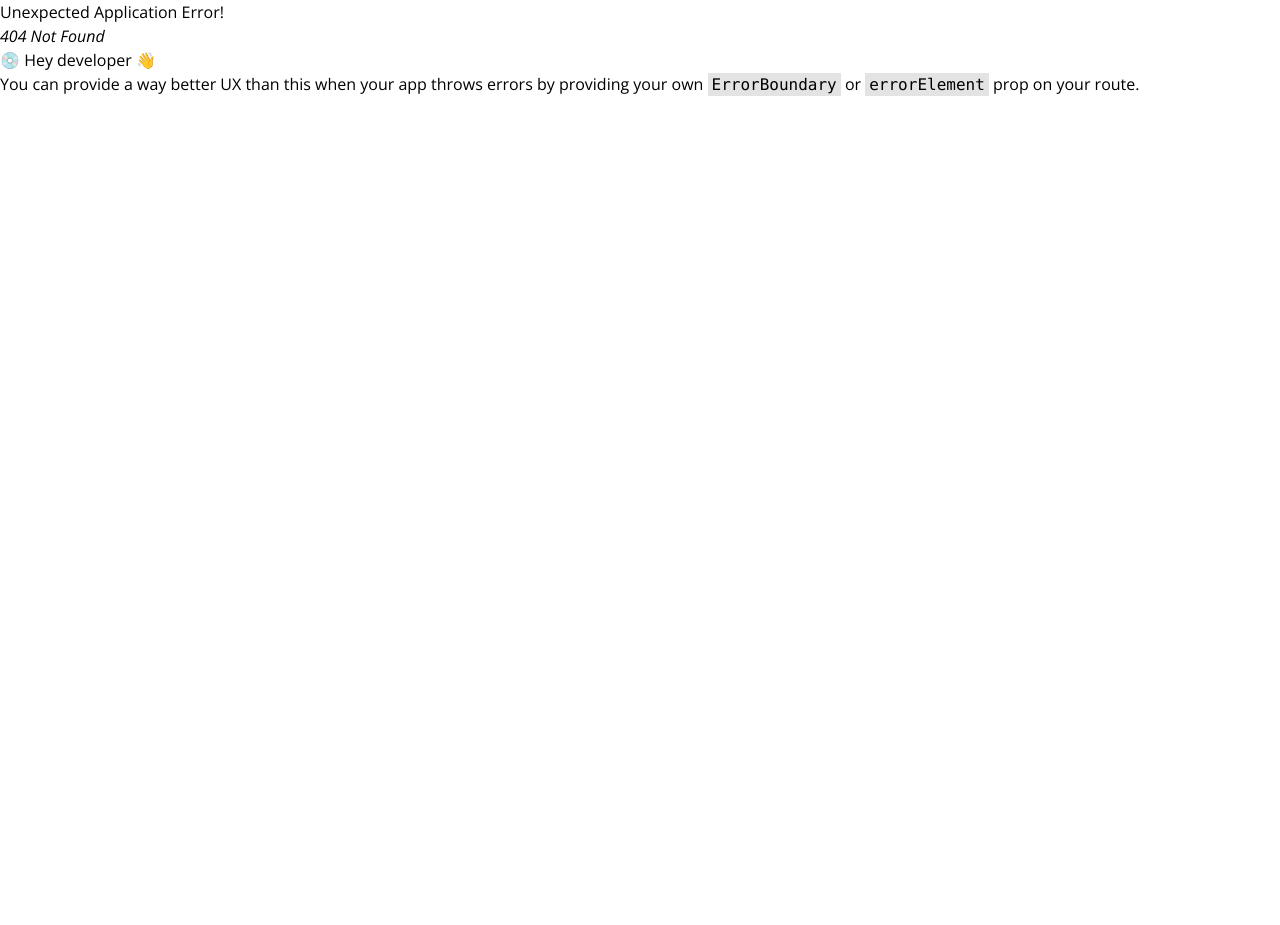
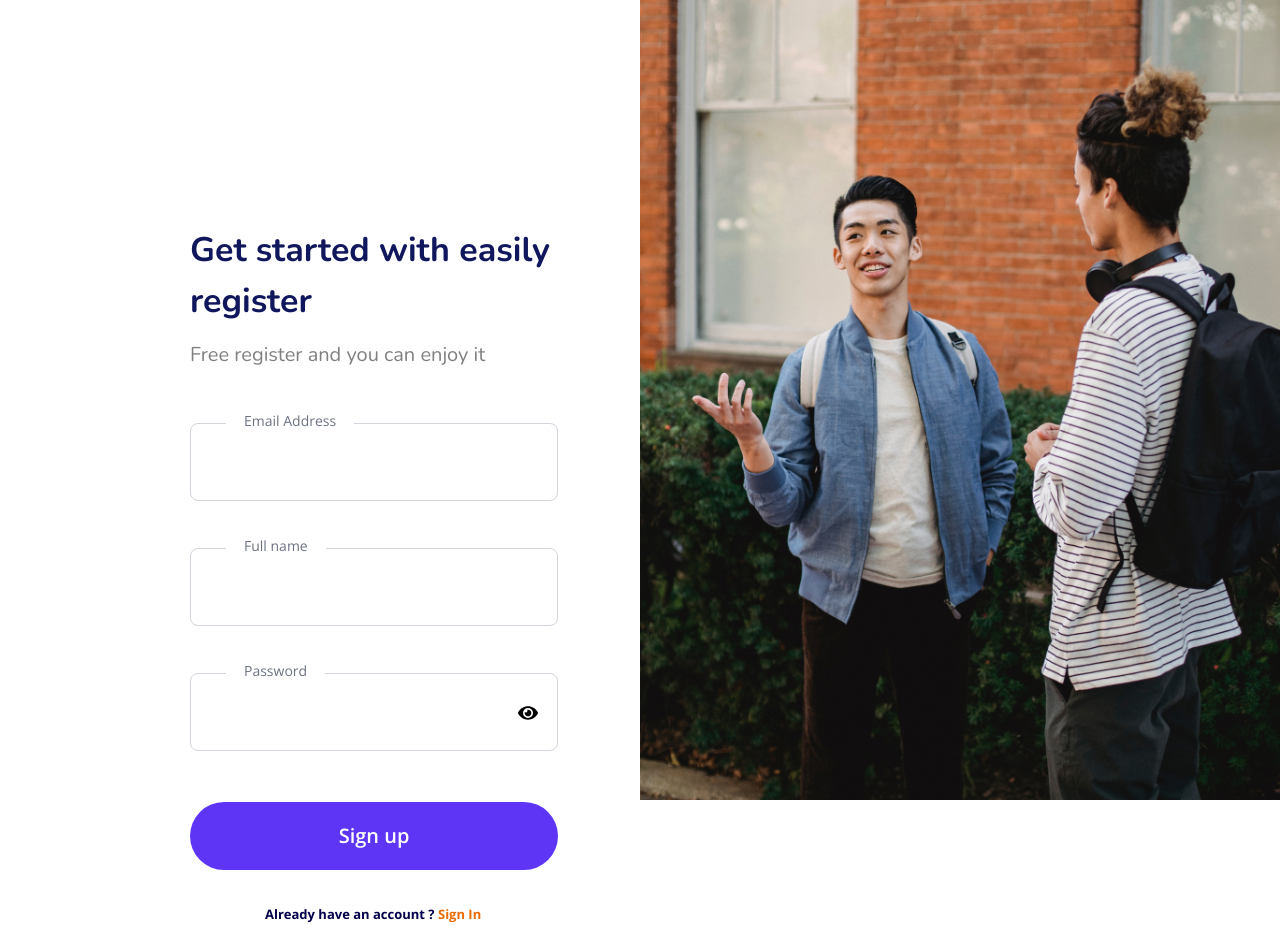
Before and after one commit to JahidWebDev/Catting-Application, a React (Vite) app: page /registration in a window 1280 px wide. Before the commit this address had no page. Before the commit the page ends 800 px from the top, so only its background shows below. Built offline with nearby package versions, Linux system fonts and the light colour scheme.

Commit message:
login loginup update

```diff
--- a/src/App.jsx
+++ b/src/App.jsx
@@ -16,7 +16,7 @@ const router = createBrowserRouter(
     <Route>
 
 
-     <Route index element={<Registration/>}/>
+     <Route path='/registration' element={<Registration/>}/>
      <Route path="/login" element={<Login/>}/>
 
     </Route>
--- a/src/Components/Login.jsx
+++ b/src/Components/Login.jsx
@@ -1,12 +1,14 @@
+
 import { FaGoogle } from "react-icons/fa";
 import loginImg from "../assets/Rectangle 69.jpg";
 import { useState } from "react";
 import { FaEye } from "react-icons/fa";
 import { FaEyeSlash } from "react-icons/fa";
-
-
-
+import { getAuth, signInWithEmailAndPassword } from "firebase/auth";
+import { ToastContainer, toast } from 'react-toastify';
+import { Link } from "react-router-dom";
 const Login = () => {
+  const auth = getAuth();
   const [email, setEmail] = useState("");
   const [password, setPassword] = useState("");
 
@@ -16,20 +18,17 @@ const Login = () => {
   const [showPassword, setShowPassword] = useState("");
 
   const handleEmail = (e) => {
-    setEmail(e.target.value)
-      setEmailErr("")
+    setEmail(e.target.value);
+    setEmailErr("");
+  };
 
-  }
-
-
-  const handlePassword = (e) =>{
-    setPassword(e.target.value)
-    setpasswordErr("")
-  }
-
+  const handlePassword = (e) => {
+    setPassword(e.target.value);
+    setpasswordErr("");
+  };
 
   const handleSubmit = () => {
-    if(!email){
+    if (!email) {
       setEmailErr("Please give email");
     } else {
       if (
@@ -39,18 +38,37 @@ const Login = () => {
       )
         setEmailErr("Please enter valid email address");
     }
-    if(!password){
+    if (!password) {
       setpasswordErr("Please give password");
     }
+    if (email) {
+      signInWithEmailAndPassword(auth, email, password)
+        .then(() => {
+          toast.success("Login Suessessfully Done");
+
+        })
+        .catch((error) => {
+          const errorCode = error.code;
+          if(errorCode.includes("auth/invalid-credential") ){
+            toast.error("please give your right email & password")
           }
 
+        });
+    }
+  };
 
   return (
     <div className="flex pb-[212px]">
+    <ToastContainer/>
       <div className="w-1/2">
         <div className="mt-[225px] ml-[190px]">
-            <h2 className="text-[#03014C] font-sans text-[33.344px] font-bold mb-[53px]">Login to your account!</h2>
-            <p className="flex items-center py-[20px] pl-[30px] border radius-[8.336px] w-[220.904px] mb-[32px]"><FaGoogle className="text-[#15013b] mr-[9.77px]" />Login with Google</p>
+          <h2 className="text-[#03014C] font-sans text-[33.344px] font-bold mb-[53px]">
+            Login to your account!
+          </h2>
+          <p className="flex items-center py-[20px] pl-[30px] border radius-[8.336px] w-[220.904px] mb-[32px]">
+            <FaGoogle className="text-[#15013b] mr-[9.77px]" />
+            Login with Google
+          </p>
           <div className="relative ">
             <input
               onChange={handleEmail}
@@ -61,11 +79,11 @@ const Login = () => {
               autoComplete="username"
               spellCheck="false"
               className=" mb-[60px] w-[368px] mt-[32px] border-b-[3px] bg-none  py-[26px] pl-[52px]  focus:outline-none focus:ring-2 focus:ring-blue-500 focus:border-blue-500 transition"
-
-
             />
             <p className=" font-normal text-red-700 font-popp">{emailErr}</p>
-            <p className="absolute text-[#323232] top-[17px] left-[10px]">Email Addres</p>
+            <p className="absolute text-[#323232] top-[17px] left-[10px]">
+              Email Addres
+            </p>
           </div>
           <div className="relative ">
             {showPassword ? (
@@ -82,26 +100,33 @@ const Login = () => {
 
             <input
               onChange={handlePassword}
-              type="Password"
+              type={`${showPassword ? "text" : "password"}`}
               id="identifierId"
               name="identifier"
               placeholder="Enter your password"
               autoComplete="username"
               spellCheck="false"
               className="w-[368px] mt-[32px] border-b-[3px] bg-none  py-[26px] pl-[52px]  focus:outline-none focus:ring-2 focus:ring-blue-500 focus:border-blue-500 transition"
-
-
             />
 
-            <p className="absolute text-[#323232] top-[17px] left-[10px]">Password</p>
-            <p className=" font-normal text-red-700 font-popp">
-                {passwordErr}
+            <p className="absolute text-[#323232] top-[17px] left-[10px]">
+              Password
+            </p>
+            <p className=" font-normal text-red-700 font-popp">{passwordErr}</p>
+          </div>
+          <button
+            onClick={handleSubmit}
+            className=" cursor-pointer mt-[51px] mb-[35px] w-[368px] bg-[#5F35F5] py-[20px] px-[132px] rounded-[8.707px] text-white text-[12px] font-semibold"
+          >
+            Login to Continue
+          </button>
+          <p className="text-[#03014C] font-sans text-[13px] font-bold">
+            Already have an account ?{" "}
+            <span className="text-[#EA6C00] font-bold text-[13px]">
+             <Link to="/registration">Sign Up</Link>
+            </span>
           </p>
         </div>
-            <button onClick={handleSubmit}  className=" cursor-pointer mt-[51px] mb-[35px] w-[368px] bg-[#5F35F5] py-[20px] px-[132px] rounded-[8.707px] text-white text-[12px] font-semibold">Login to Continue</button>
-            <p className="text-[#03014C] font-sans text-[13px] font-bold">Already  have an account ? <span className="text-[#EA6C00] font-bold text-[13px]">Sign In</span></p>
-         </div>
-
       </div>
       <div className="w-1/2">
         <img
@@ -111,7 +136,7 @@ const Login = () => {
         />
       </div>
     </div>
-  )
-}
+  );
+};
 
-export default Login
+export default Login;
--- a/src/Components/Registration.jsx
+++ b/src/Components/Registration.jsx
@@ -3,7 +3,7 @@ import { FaEye } from "react-icons/fa";
 import { FaEyeSlash } from "react-icons/fa";
 import { getAuth, createUserWithEmailAndPassword } from "firebase/auth";
 import { useState } from "react";
-import { useNavigate } from "react-router-dom";
+import { Link, useNavigate } from "react-router-dom";
 // import React from 'react';
 import { ToastContainer, toast } from 'react-toastify';
 import {  sendEmailVerification } from "firebase/auth";
@@ -96,8 +96,7 @@ const Registration = () => {
   };
 
   return (
-    <div className="flex">
-
+    (<div className="flex">
       <div className="w-1/2">
       <ToastContainer/>
 
@@ -207,7 +206,7 @@ const Registration = () => {
             <p className="text-[#03014C] font-sans text-[13px] font-bold ml-[75px]">
               Already have an account ?{" "}
               <span className="text-[#EA6C00] font-bold text-[13px]">
-                Sign In
+              <Link to="/login">Sign In</Link>
               </span>
             </p>
           </div>
@@ -220,7 +219,7 @@ const Registration = () => {
           alt="loading......"
         />
       </div>
-    </div>
+    </div>)
   );
 };
 
```
Lines whose indentation alone changed are shown as unchanged.
